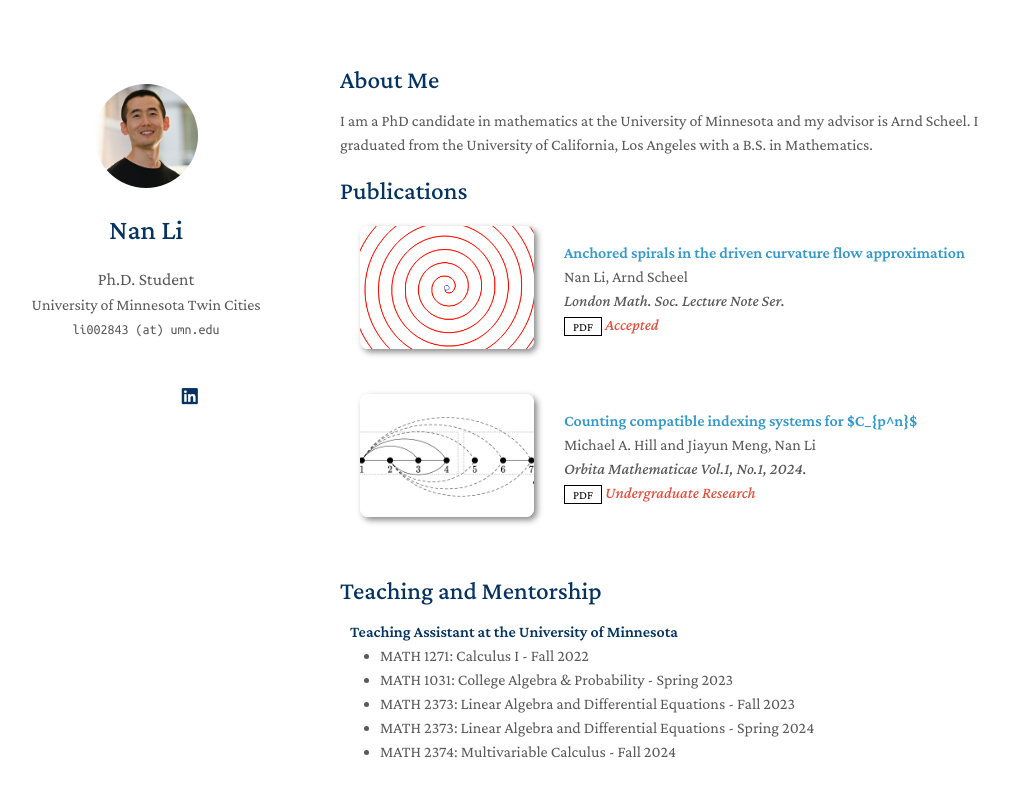
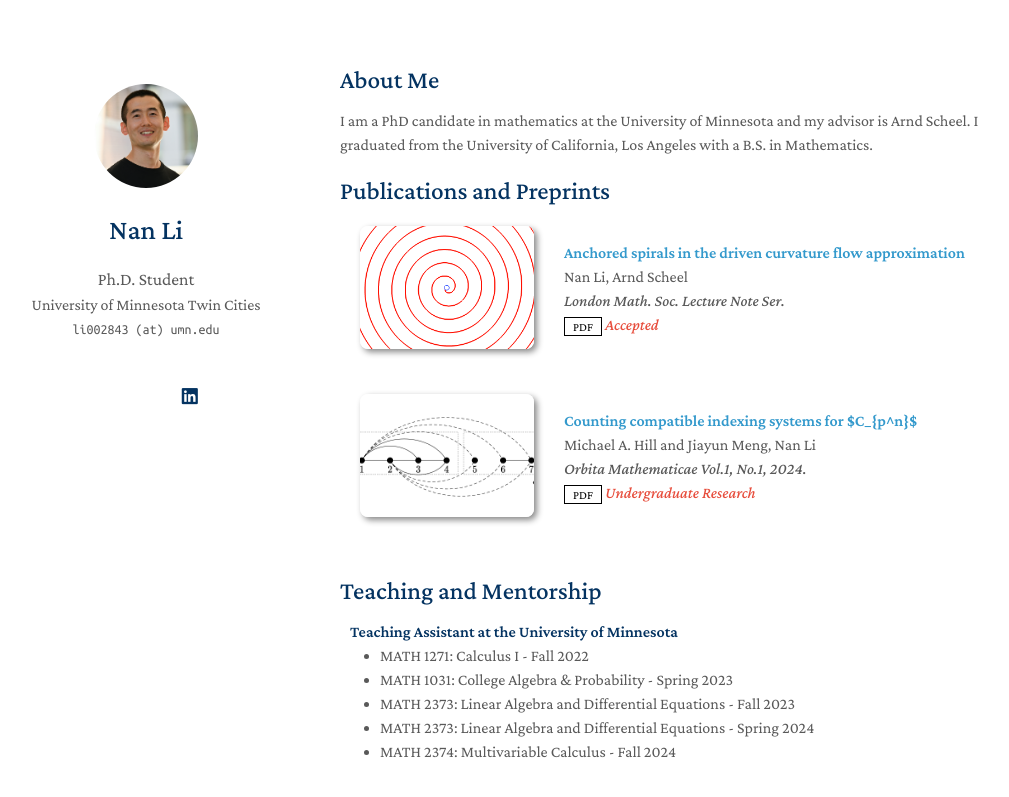
Before and after one commit to eigenan/eigenan.github.io, a Jekyll site: the page built from index.md, in a window 1280 px wide. Shown: the top 797 px of the page, without its empty margins (130-1139 px from the left). Built offline with Jekyll 4.4.1, drawn with Linux system fonts in a browser that asks for light colours; a style sheet for code colours, icons or effects is not loaded; our own code applies the rules of GitHub Pages for plain Markdown files.

Commit message:
Update publications.md

```diff
--- a/_includes/publications.md
+++ b/_includes/publications.md
@@ -1,4 +1,4 @@
-<h2 id="publications" style="margin: 2px 0px -15px;">Publications</h2>
+<h2 id="publications" style="margin: 2px 0px -15px;">Publications and Preprints</h2>
 
 <div class="publications">
 <ol class="bibliography">
```
